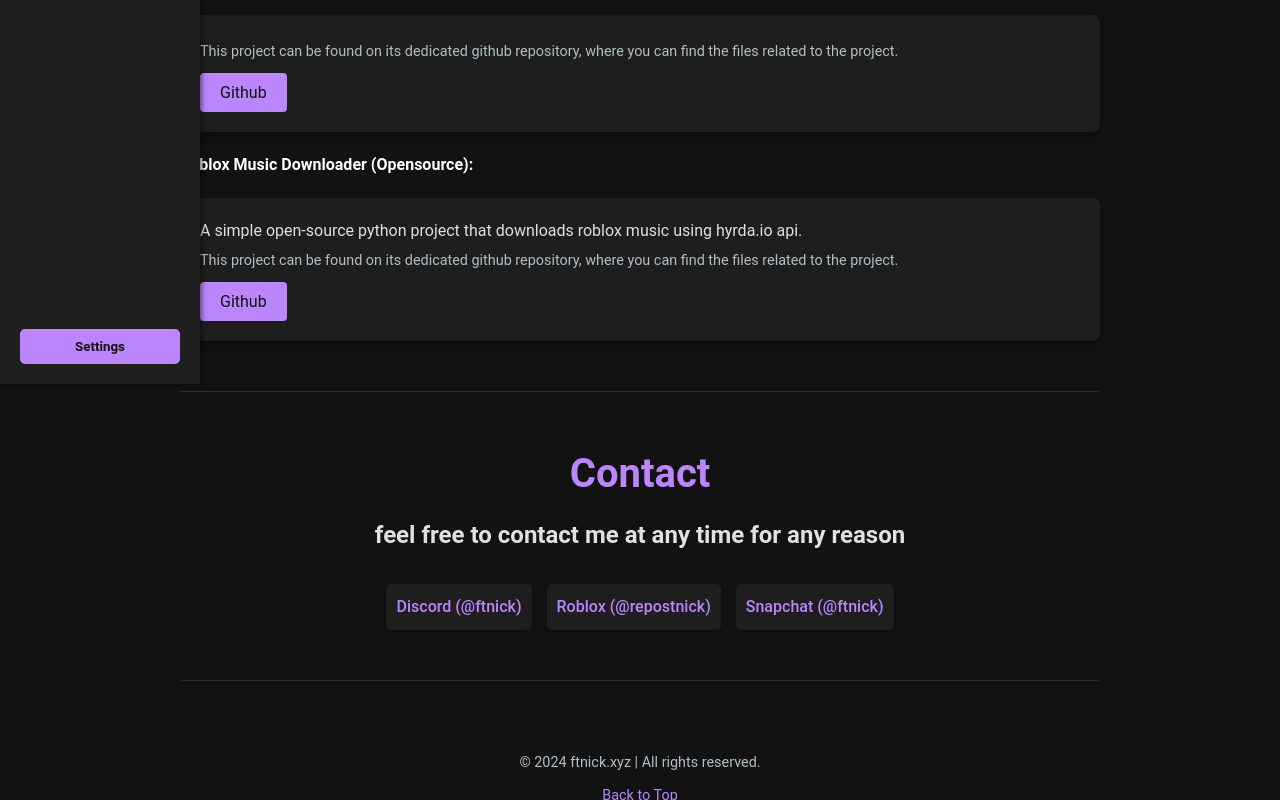
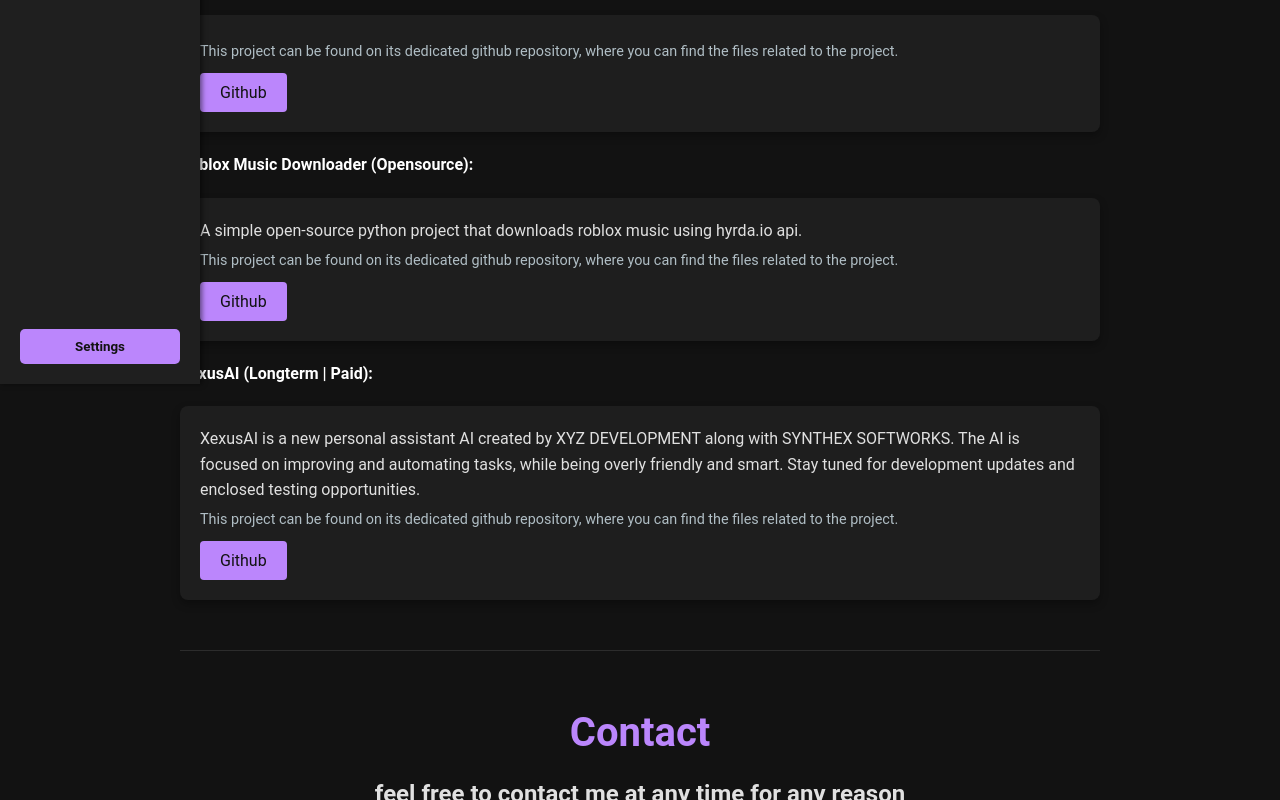
Before and after one commit to ftnick/ftnick.xyz, a plain HTML site: page index.html in a window 1280 px wide. Shown: the part 416-1216 px from the top of the page. Drawn offline with Linux system fonts and the light colour scheme.

Commit message:
Add New Project
Added the XexusAI project.

```diff
--- a/index.html
+++ b/index.html
@@ -35,6 +35,12 @@
                 <p>A simple open-source python project that downloads roblox music using hyrda.io api.</p>
                 <p class="githubnotice">This project can be found on its dedicated github repository, where you can find the files related to the project.</p>
                 <button class="button" onclick="window.location.href='https://github.com/ftnick/RobloxMusicDownloader'">Github</button>
+            </div>
+            <p class="bold">XexusAI (Longterm | Paid):</p>
+            <div class="expandable">
+                <p>XexusAI is a new personal assistant AI created by XYZ DEVELOPMENT along with SYNTHEX SOFTWORKS. The AI is focused on improving and automating tasks, while being overly friendly and smart. Stay tuned for development updates and enclosed testing opportunities.</p>
+                <p class="githubnotice">This project can be found on its dedicated github repository, where you can find the files related to the project.</p>
+                <button class="button" onclick="window.location.href='https://github.com/ftnick/XexusAI'">Github</button>
             </div>
         </section>
         <div class="divider"></div>
```
